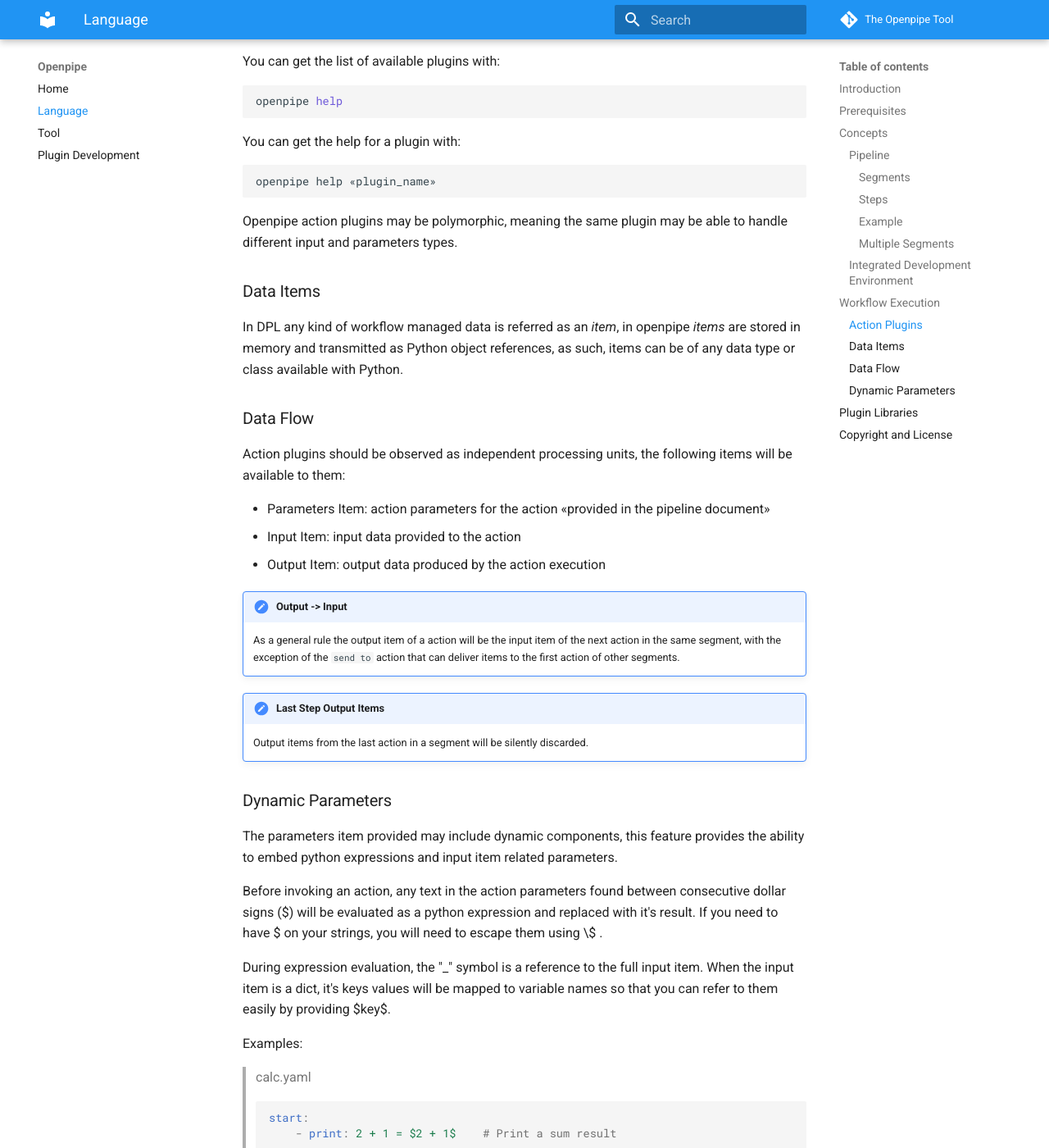
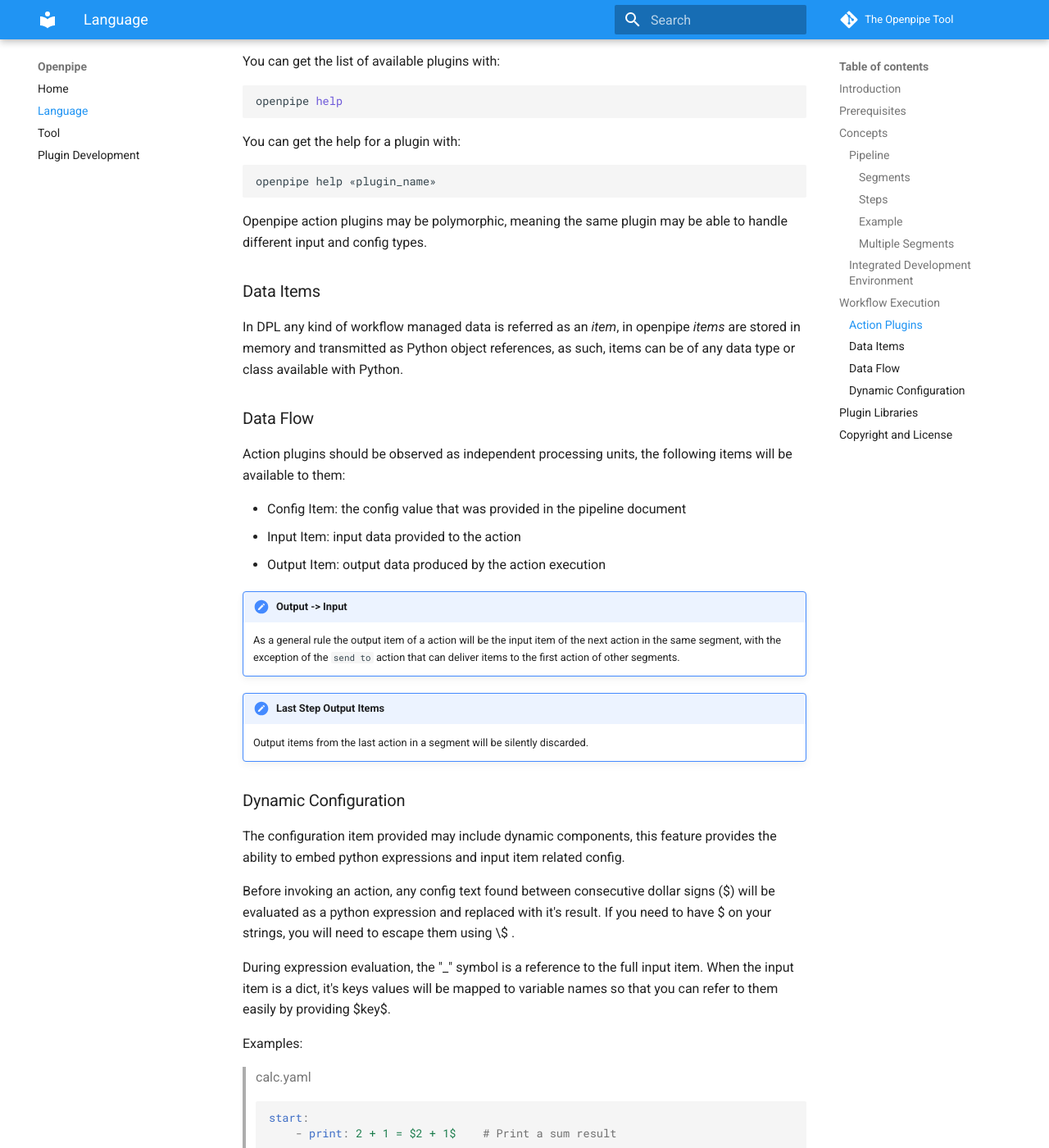
Before and after one commit to UniPipe/openpipe, an MkDocs documentation site: the page built from docs/1.0/language.md, in a window 1280 px wide and 1400 px high, scrolled down 1954 px. Shown: the whole window at 82% size. Built offline with MkDocs 1.6.1 and Material for MkDocs 9.7.7, drawn with Linux system fonts in a browser that asks for light colours; comment, search, counter and statistics services are not loaded; some of the changed text lies outside the part shown.

Commit message:
More doc cleanup

````diff
--- a/docs/1.0/language.md
+++ b/docs/1.0/language.md
@@ -18,7 +18,7 @@
 
 ####  Steps
 
-A action must be represented by a dictionary, where the key is an action name and the value contains the action parameters, parameters may be of any of the YAML supported data types.
+A action must be represented by a dictionary, where the key is an action name and the value contains the action config, config may be of any of the YAML supported data types.
 
 #### Example
 
@@ -26,7 +26,7 @@
     ```yaml
     # This is the 'start' segment
     start:
-        # Call the "print" action with the string parameter Hello World!
+        # Call the "print" action with the config string Hello World!
         - print: Hello World!
     ```
 
@@ -49,7 +49,7 @@
 The command line tool `openpipe` is the software that reads pipeline documents and starts the corresponding workflow.
 
 ### Action Plugins
-After the pipeline document is loaded, openpipe associates each workflow action with a plugin instance, the plugin to be used will be determined by the action name and action parameters.  Plugins can provide a wide range of action types: collection, filtering, exporting, etc.
+After the pipeline document is loaded, openpipe associates each workflow action with a plugin instance, the plugin to be used will be determined by the action name and action config.  Plugins can provide a wide range of action types: collection, filtering, exporting, etc.
 
 You can get the list of available plugins with:
 ```sh
@@ -61,7 +61,7 @@
 openpipe help «plugin_name»
 ```
 
-Openpipe action plugins may be polymorphic, meaning the same plugin may be able to handle different input and parameters types.
+Openpipe action plugins may be polymorphic, meaning the same plugin may be able to handle different input and config types.
 
 ### Data Items
 In DPL any kind of workflow managed data is referred as an _item_, in openpipe _items_ are stored in memory and transmitted as Python object references, as such, items can be of any data type or class available with Python.
@@ -70,7 +70,7 @@
 
 Action plugins should be observed as independent processing units, the following items will be available to them:
 
-- Parameters Item: action parameters for the action «provided in the pipeline document»
+- Config Item: the config value that was provided in the pipeline document
 - Input Item: input data provided to the action
 - Output Item: output data produced by the action execution
 
@@ -80,11 +80,11 @@
 !!! Information "Last Step Output Items"
     Output items from the last action in a segment will be silently discarded.
 
-### Dynamic Parameters
+### Dynamic Configuration
 
-The parameters item provided may include dynamic components, this feature provides the ability to embed python expressions and input item related parameters.
+The configuration item provided may include dynamic components, this feature provides the ability to embed python expressions and input item related config.
 
-Before invoking an action, any text in the action parameters found between consecutive dollar signs ($) will be evaluated as a python expression and replaced with it's result. If you need to have $ on your strings, you will need to escape them using \\$ .
+Before invoking an action, any config text found between consecutive dollar signs ($) will be evaluated as a python expression and replaced with it's result. If you need to have $ on your strings, you will need to escape them using \\$ .
 
 During expression evaluation, the "_" symbol is a reference to the full input item. When the input item is a dict, it's keys values will be mapped to variable names so that you can refer to them easily by providing $key$.
 
````
Also changed, not shown: README.md (+0 -3 lines), doc/Architecture.md (deleted, +0 -71 lines), doc/PipelineDocumentLoader.md (added, +6 -0 lines), docs/1.0/openpipe-runtime.md (+1 -1 lines), docs/1.0/plugin-devel.md (+2 -2 lines), 5 other files.
